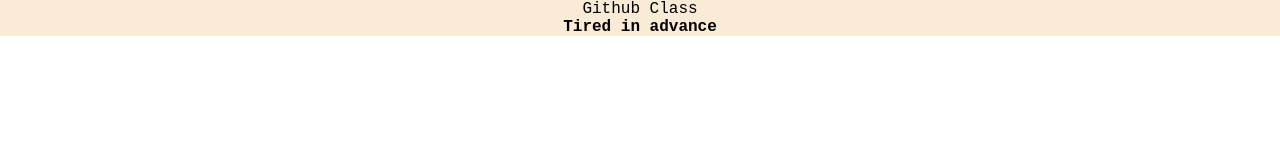
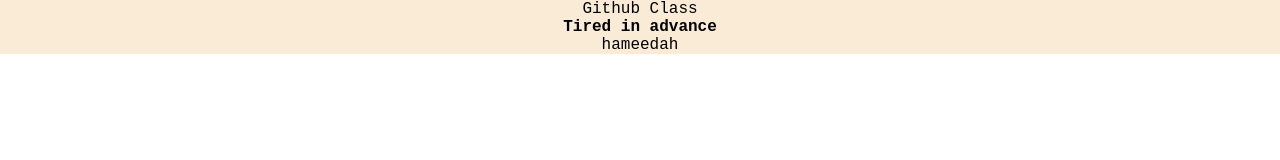
Before and after one commit to Sennaikee/GithubClass, a plain HTML site: page index.html in a window 1280 px wide. Drawn offline with Linux system fonts and the light colour scheme.

Commit message:
updated html file

```diff
--- a/index.html
+++ b/index.html
@@ -10,6 +10,7 @@
     <div class="main">
         <p>Github Class</p>
         <h4>Tired in advance</h4>
+        <p>hameedah</p>
     </div>
 </body>
 </html>
```
